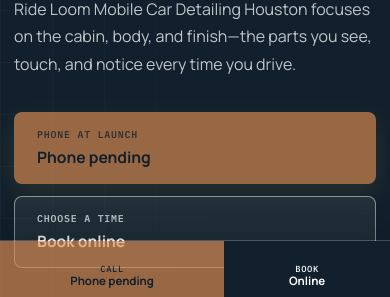
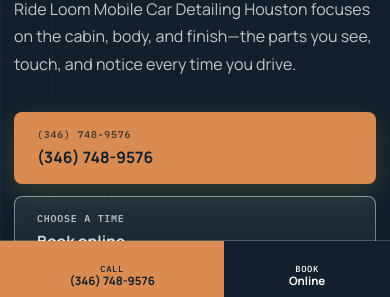
Before and after one commit to DaInfernalCoder/ride-loom-mobile-car-detailing-houston, a plain HTML site: page index.html in a window 390 px wide. Shown: the part 534-831 px from the top of the page. Drawn offline with Linux system fonts and the light colour scheme.

Commit message:
fix: sync GMB identity and pricing

```diff
--- a/index.html
+++ b/index.html
@@ -3,7 +3,7 @@
   <head>
     <meta charset="utf-8">
     <meta name="viewport" content="width=device-width, initial-scale=1">
-    <title>Ride Loom Mobile Car Detailing Houston | Call or Book</title>
+    <title>Ride Loom Mobile Car Detailing Houston | Call or Book Online</title>
     <meta name="description" content="Ride Loom Mobile Car Detailing Houston offers careful interior, exterior, and finish-focused car detailing in Houston, Texas. Call or book online.">
     <meta name="theme-color" content="#11202c">
     <meta name="robots" content="index,follow,max-image-preview:large">
@@ -25,6 +25,15 @@
         "@type": "LocalBusiness",
         "name": "Ride Loom Mobile Car Detailing Houston",
         "url": "https://rideloom.shop/",
+        "telephone": "+1 346-748-9576",
+        "address": {
+          "@type": "PostalAddress",
+          "streetAddress": "20915 Pricewood Manor Ct",
+          "addressLocality": "Cypress",
+          "addressRegion": "TX",
+          "postalCode": "77433",
+          "addressCountry": "US"
+        },
         "description": "Careful interior, exterior, and finish-focused car detailing for drivers in Houston, Texas.",
         "areaServed": {
           "@type": "City",
@@ -104,7 +113,7 @@
             <a href="#questions">FAQ</a>
           </div>
           <div class="nav-actions">
-            <a class="button button-call button-small" href="#contact" aria-disabled="true" aria-label="Call Ride Loom at Phone pending">Phone pending</a>
+            <a class="button button-call button-small" href="tel:+13467489576" aria-label="Call Ride Loom at (346) 748-9576">(346) 748-9576</a>
             <a class="button button-book button-small" href="https://cal.com/sumitdatta/auto-detail-service">Book online</a>
           </div>
         </nav>
@@ -119,9 +128,9 @@
             <h1>One vehicle. <em>Every surface in orbit.</em></h1>
             <p class="hero-lede">Ride Loom Mobile Car Detailing Houston focuses on the cabin, body, and finish—the parts you see, touch, and notice every time you drive.</p>
             <div class="action-pair hero-actions">
-              <a class="button button-call" href="#contact" aria-disabled="true">
-                <span>Phone at launch</span>
-                <strong>Phone pending</strong>
+              <a class="button button-call" href="tel:+13467489576">
+                <span>(346) 748-9576</span>
+                <strong>(346) 748-9576</strong>
               </a>
               <a class="button button-book" href="https://cal.com/sumitdatta/auto-detail-service">
                 <span>Choose a time</span>
@@ -201,7 +210,7 @@
               <h3>Tell us what you’re seeing.</h3>
             </div>
             <div class="action-pair compact-actions">
-              <a class="button button-call" href="#contact" aria-disabled="true">Phone pending</a>
+              <a class="button button-call" href="tel:+13467489576">(346) 748-9576</a>
               <a class="button button-book dark-book" href="https://cal.com/sumitdatta/auto-detail-service">Book online</a>
             </div>
           </div>
@@ -294,7 +303,7 @@
           </ol>
 
           <div class="process-actions action-pair">
-            <a class="button button-call" href="#contact" aria-disabled="true">Phone at launch</a>
+            <a class="button button-call" href="tel:+13467489576">(346) 748-9576</a>
             <a class="button button-book button-book-light" href="https://cal.com/sumitdatta/auto-detail-service">Book an appointment</a>
           </div>
         </div>
@@ -338,7 +347,7 @@
             <h2>Straight answers, then a clear next step.</h2>
             <p>Have a condition-specific question? Call or choose a time online and describe what you want addressed.</p>
             <div class="action-pair stacked-actions">
-              <a class="button button-call" href="#contact" aria-disabled="true">Phone pending</a>
+              <a class="button button-call" href="tel:+13467489576">(346) 748-9576</a>
               <a class="button button-book dark-book" href="https://cal.com/sumitdatta/auto-detail-service">Book online</a>
             </div>
           </div>
@@ -358,7 +367,7 @@
             </details>
             <details>
               <summary>How do I get started?<span aria-hidden="true"></span></summary>
-              <p>Call Ride Loom at Phone pending or use the online appointment link. Both paths let you start with your vehicle and what it needs.</p>
+              <p>Call Ride Loom at (346) 748-9576 or use the online appointment link. Both paths let you start with your vehicle and what it needs.</p>
             </details>
           </div>
         </div>
@@ -373,7 +382,7 @@
           <h2>Ready for a cleaner drive?</h2>
           <p>Call Ride Loom Mobile Car Detailing Houston or choose an appointment time online.</p>
           <div class="action-pair final-actions">
-            <a class="button button-call" href="#contact" aria-disabled="true"><span>Phone pending</span><strong>Phone pending</strong></a>
+            <a class="button button-call" href="tel:+13467489576"><span>Call now</span><strong>(346) 748-9576</strong></a>
             <a class="button button-book" href="https://cal.com/sumitdatta/auto-detail-service"><span>Choose a time</span><strong>Book online</strong></a>
           </div>
         </div>
@@ -388,7 +397,7 @@
         </div>
         <p>Careful car detailing for drivers in Houston, Texas.</p>
         <div class="footer-actions">
-          <a href="#contact" aria-disabled="true">Phone pending</a>
+          <a href="tel:+13467489576">(346) 748-9576</a>
           <a href="https://cal.com/sumitdatta/auto-detail-service">Book online</a>
         </div>
       </div>
@@ -399,7 +408,7 @@
     </footer>
 
     <div class="mobile-sticky" aria-label="Contact options">
-      <a class="sticky-call" href="#contact" aria-disabled="true"><span>Call</span><strong>Phone pending</strong></a>
+      <a class="sticky-call" href="tel:+13467489576"><span>Call</span><strong>(346) 748-9576</strong></a>
       <a class="sticky-book" href="https://cal.com/sumitdatta/auto-detail-service"><span>Book</span><strong>Online</strong></a>
     </div>
 
```
Also changed, not shown: 1 other file.
